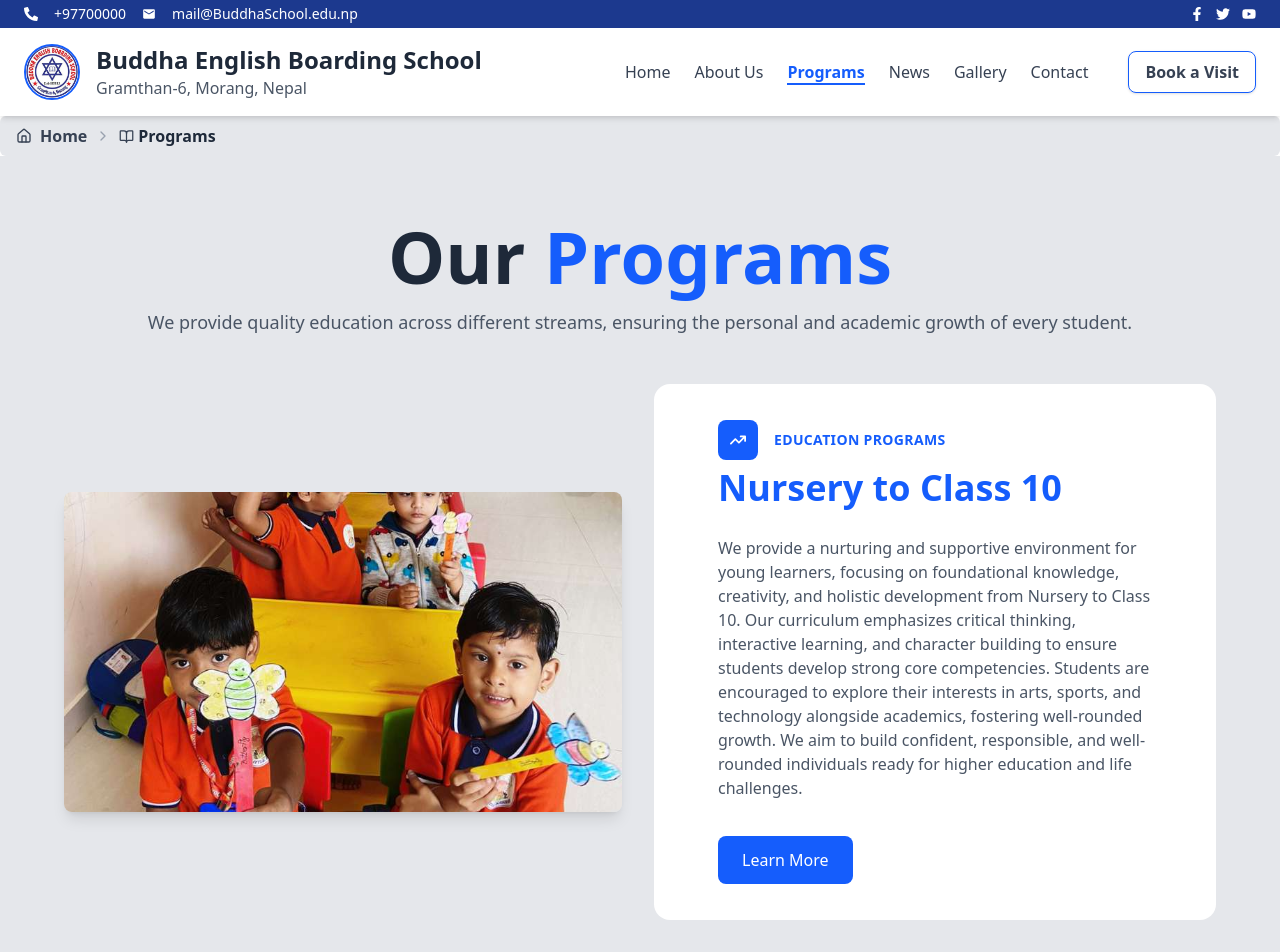
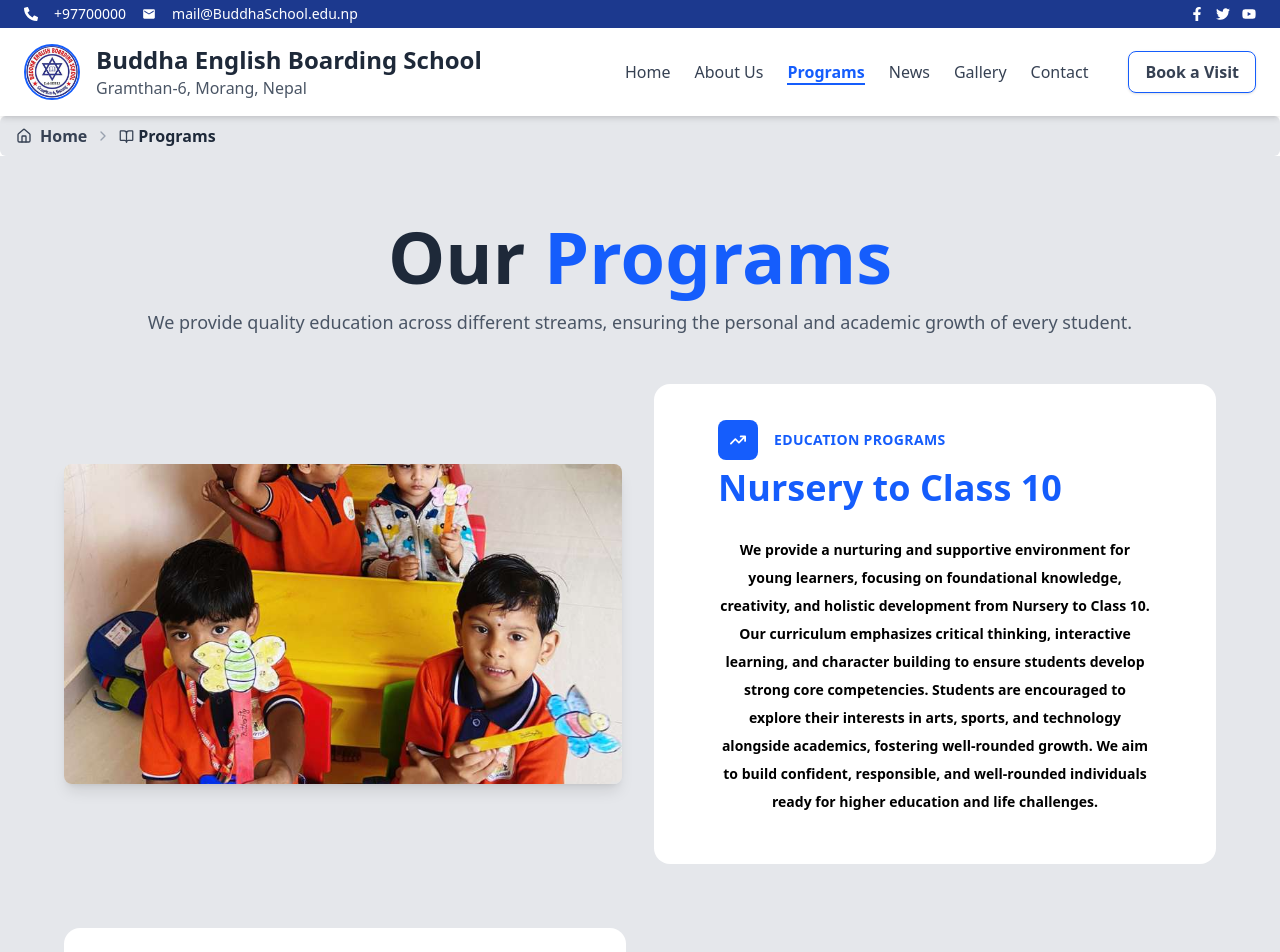
Before and after one commit to Parvesh-ops/School-Website, a React (Vite) app: page /program in a window 1280 px wide. Shown: the top 952 px of the page. Built offline with nearby package versions, Linux system fonts and the light colour scheme.

Commit message:
fixing font

```diff
--- a/src/pages/About.tsx
+++ b/src/pages/About.tsx
@@ -44,7 +44,7 @@ const About = () => {
                   }`}></span>
               </h3>
 
-             <h3 className="text- md:text-md   text-gray-600 leading-6 font-extralight">{about.description}</h3>
+             <h3 className=" text-sm font-semibold text-black  text-center leading-7  mx-auto">{about.description}</h3>
             </div>
 
           </div>
--- a/src/pages/Program.tsx
+++ b/src/pages/Program.tsx
@@ -39,12 +39,9 @@ const Program = () => {
                         <h3 className="text-4xl font-bold text-blue-600 mb-4 transition-transform duration-300 group-hover:scale-105">
                             {program.title}
                         </h3>
-                        <p className="text-gray-600 mb-6 transition-transform duration-300 group-hover:scale-105 py-3">
+                        <p className="text-sm font-semibold text-black  text-center leading-7  mx-auto transition-transform duration-300 group-hover:scale-105 py-3">
                             {program.description}
                         </p>
-                        <button className="bg-blue-600 text-white px-6 py-3 rounded-lg hover:bg-blue-700 transition">
-                            Learn More
-                        </button>
                     </div>
                 </div>
             ))}
```
